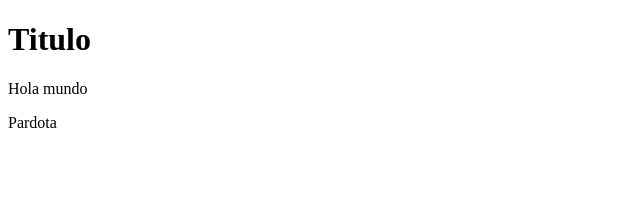
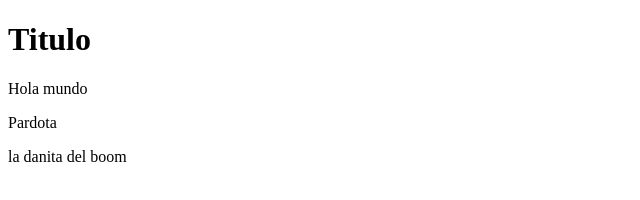
Before and after one commit to Seabird15/Pruebita, a website: page src/index.html in a window 1280 px wide. Shown: the whole page, without its empty margins (0-640 px from the left). Drawn offline with Linux system fonts and the light colour scheme.

Commit message:
ay no ya es la hora

```diff
--- a/src/index.html
+++ b/src/index.html
@@ -12,6 +12,7 @@
     <h1>Titulo</h1>
     <p>Hola mundo</p>
     <p>Pardota</p>
+    <p>la danita del boom</p>
 
 </body>
 
```
